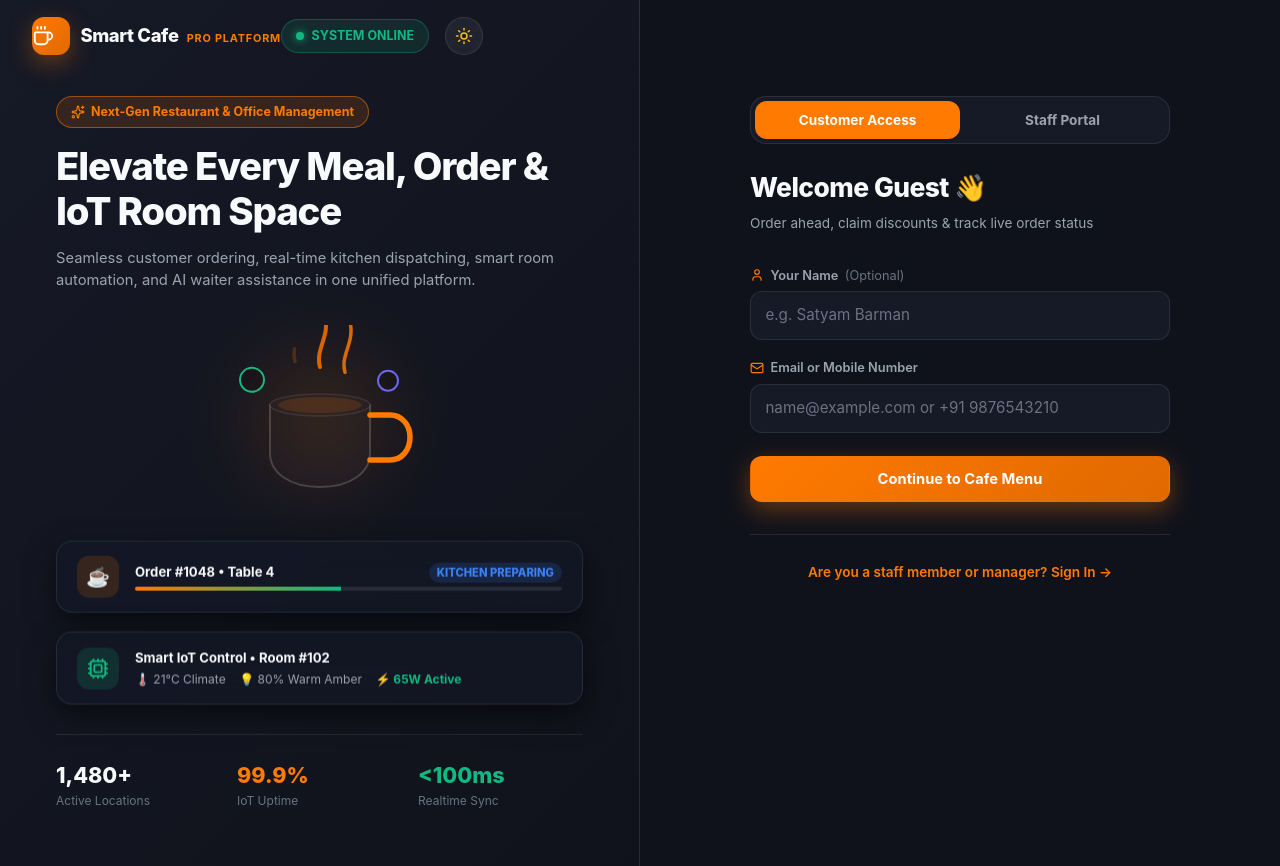
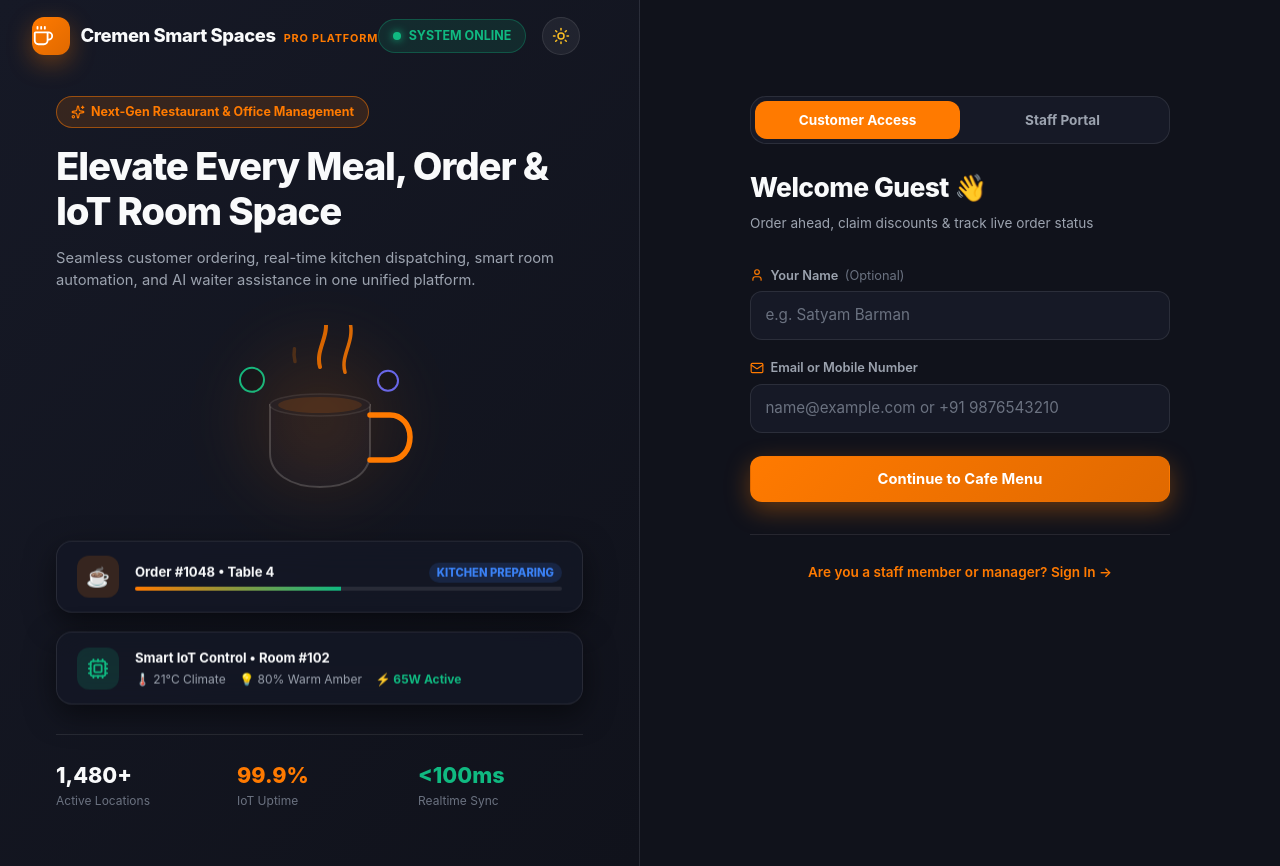
Before and after one commit to Satyam998413/smart_cafe_management_web_applications, a Next.js app: page /login in a window 1280 px wide. Built offline with nearby package versions, Linux system fonts and the light colour scheme.

Commit message:
feat: Update branding from Smart Cafe Manager to Cremen Smart Spaces across the application

```diff
--- a/public/firebase-messaging-sw.js
+++ b/public/firebase-messaging-sw.js
@@ -23,7 +23,7 @@ const messaging = firebase.messaging();
 // message via onMessage() in src/lib/firebaseClient.js instead.
 messaging.onBackgroundMessage((payload) => {
   const { title, body } = payload.notification || {};
-  self.registration.showNotification(title || 'Smart Cafe Manager', {
+  self.registration.showNotification(title || 'Cremen Smart Spaces', {
     body,
     icon: '/favicon.svg',
     data: payload.data
--- a/scripts/generateSwagger.js
+++ b/scripts/generateSwagger.js
@@ -22,10 +22,10 @@ const spec = createSwaggerSpec({
   definition: {
     openapi: '3.0.0',
     info: {
-      title: 'Smart Cafe Manager API',
+      title: 'Cremen Smart Spaces API',
       version: '1.0.0',
       description:
-        'REST API for the Smart Cafe Manager multi-tenant platform — Next.js App Router Route Handlers backed by Supabase. ' +
+        'REST API for the Cremen Smart Spaces multi-tenant platform — Next.js App Router Route Handlers backed by Supabase. ' +
         'This spec is generated from `@swagger` JSDoc blocks on route handlers by scripts/generateSwagger.js; view it rendered at /api-docs. ' +
         'Only a representative subset of routes carries `@swagger` annotations so far (see the plan doc, Phase 11) — extend the pattern to the rest incrementally by adding the same style of block above any other exported GET/POST/PATCH/DELETE handler.'
     },
--- a/src/app/api-docs/page.js
+++ b/src/app/api-docs/page.js
@@ -19,7 +19,7 @@ async function getApiDocs() {
 }
 
 export const metadata = {
-  title: 'API Docs — Smart Cafe Manager'
+  title: 'API Docs — Cremen Smart Spaces'
 };
 
 export default async function ApiDocsPage() {
--- a/src/app/layout.js
+++ b/src/app/layout.js
@@ -2,8 +2,8 @@ import './globals.css';
 import BackgroundEffect from '@/components/BackgroundEffect';
 
 export const metadata = {
-  title: 'Smart Cafe Manager',
-  description: 'Smart Cafe Manager — order ahead, track your order, and staff tools.'
+  title: 'Cremen Smart Spaces',
+  description: 'Cremen Smart Spaces — order ahead, track your order, IoT space automation, and staff tools.'
 };
 
 export default function RootLayout({ children }) {
--- a/src/components/Header.jsx
+++ b/src/components/Header.jsx
@@ -15,7 +15,7 @@ export default function Header({ connected, authName, authRole, onLogout }) {
       <div className="brand">
         <div className="brand-icon">☕</div>
         <div>
-          <h1 className="brand-title">Smart Cafe</h1>
+          <h1 className="brand-title">Cremen Smart Spaces</h1>
           <span style={{ fontSize: '0.8rem', color: 'var(--text-muted)' }}>
             {authRole === 'customer' ? 'Order ahead & track your order' : 'Real-time Manager Hub'}
           </span>
--- a/src/components/SmartAiChatTab.jsx
+++ b/src/components/SmartAiChatTab.jsx
@@ -64,7 +64,7 @@ export default function SmartAiChatTab({ apiFetch, menu, cartApi, messages, setM
     const topItems = menu.slice(0, 10);
 
     if (speechSynthesisApi) {
-      const intro = 'Welcome to Smart Cafe! Here is our complete menu: ';
+      const intro = 'Welcome to Cremen Smart Spaces! Here is our complete menu: ';
       const spoken = topItems.map((item) => `${item.name} for $${item.price.toFixed(2)}`).join(', ');
       speechSynthesisApi.cancel();
       speechSynthesisApi.speak(new SpeechSynthesisUtterance(`${intro} ${spoken}.`));
--- a/src/features/auth/LoginPage.jsx
+++ b/src/features/auth/LoginPage.jsx
@@ -111,7 +111,7 @@ export default function LoginPage({ onLoginSuccess }) {
           </div>
           <div>
             <span style={{ fontSize: '1.15rem', fontWeight: 800, letterSpacing: '-0.02em', color: 'var(--text-primary)' }}>
-              Smart Cafe
+              Cremen Smart Spaces
             </span>
             <span style={{ fontSize: '0.68rem', fontWeight: 700, color: 'var(--accent-primary)', marginLeft: '0.5rem', textTransform: 'uppercase', letterSpacing: '0.8px' }}>
               PRO PLATFORM
--- a/src/lib/loadRazorpayCheckout.js
+++ b/src/lib/loadRazorpayCheckout.js
@@ -52,7 +52,7 @@ export async function openRazorpayCheckout({ keyId, amount, currency, orderId, n
       amount,
       currency,
       order_id: orderId,
-      name: name || 'Smart Cafe Manager',
+      name: name || 'Cremen Smart Spaces',
       description,
       prefill: prefill || {},
       modal: {
```
Also changed, not shown: src/lib/aiPrompts.js, src/lib/aiProviders.js, 1 other file (tests, documents, lock files or other folders).
